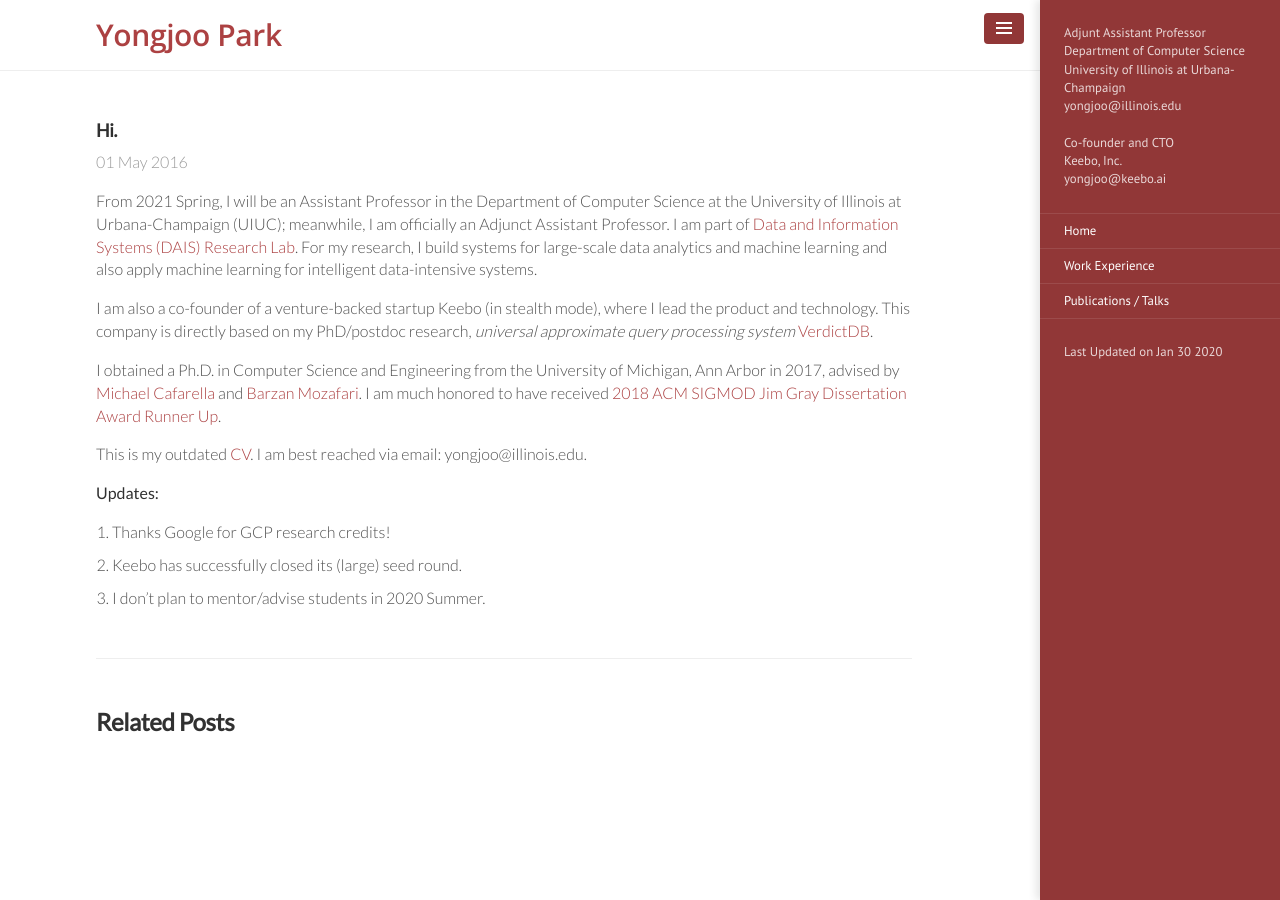
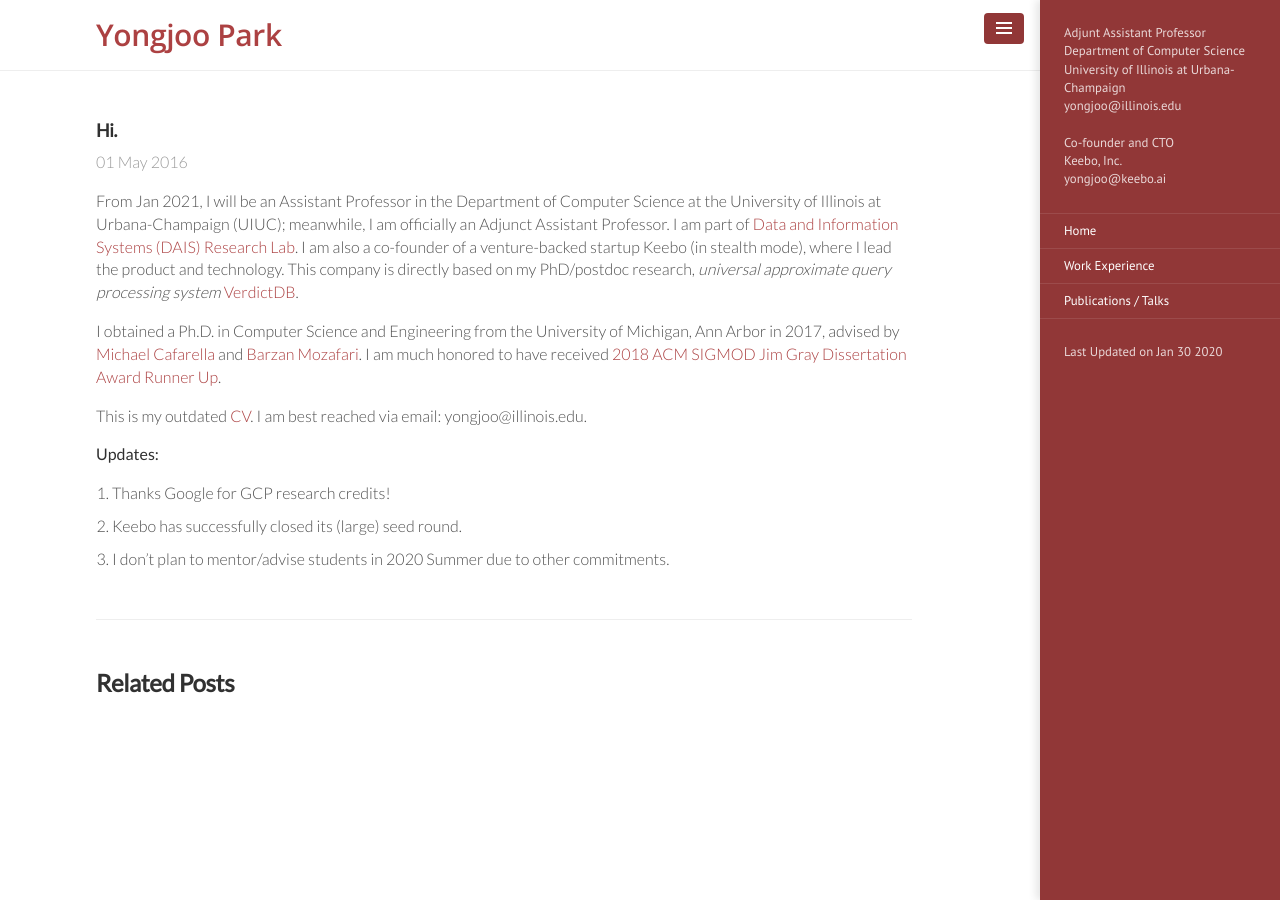
Before and after one commit to pyongjoo/pyongjoo.github.io, a Jekyll site: the page built from _intro/2016-05-01-hi.md, in a window 1280 px wide. Built offline with Jekyll 4.4.1, drawn with Linux system fonts in a browser that asks for light colours.

Commit message:
Update 2016-05-01-hi.md

```diff
--- a/_intro/2016-05-01-hi.md
+++ b/_intro/2016-05-01-hi.md
@@ -3,11 +3,13 @@ layout: post
 title: Hi.
 ---
 
-From 2021 Spring, I will be an Assistant Professor in the Department of Computer Science at the University of Illinois at Urbana-Champaign (UIUC); meanwhile, I am officially an Adjunct Assistant Professor. I am part of [Data and Information Systems (DAIS) Research Lab](https://dais.cs.illinois.edu/). For my research, I build systems for large-scale data analytics and machine learning and also apply machine learning for intelligent data-intensive systems.
-
+From Jan 2021, I will be an Assistant Professor in the Department of Computer Science at the University of Illinois at Urbana-Champaign (UIUC); meanwhile, I am officially an Adjunct Assistant Professor. I am part of [Data and Information Systems (DAIS) Research Lab](https://dais.cs.illinois.edu/).
 I am also a co-founder of a venture-backed startup Keebo (in stealth mode), where I lead the
 product and technology. This company is directly based on my PhD/postdoc research,
 *universal approximate query processing system* [VerdictDB](http://verdictdb.org/).
+
+
+<!-- For my research, I build systems for large-scale data analytics and machine learning and also apply machine learning for intelligent data-intensive systems. -->
 
 
 I obtained a Ph.D. in Computer Science and Engineering from the University of Michigan, Ann Arbor in 2017,
@@ -25,7 +27,7 @@ I am best reached via email: yongjoo@illinois.edu.
 **Updates:**
 1. Thanks Google for GCP research credits!
 1. Keebo has successfully closed its (large) seed round.
-1. I don't plan to mentor/advise students in 2020 Summer.
+1. I don't plan to mentor/advise students in 2020 Summer due to other commitments.
 
 
 <!-- **Note:** For 2020-2021, I have a few positions for PhD studies at UIUC. If you are interested in the
```
